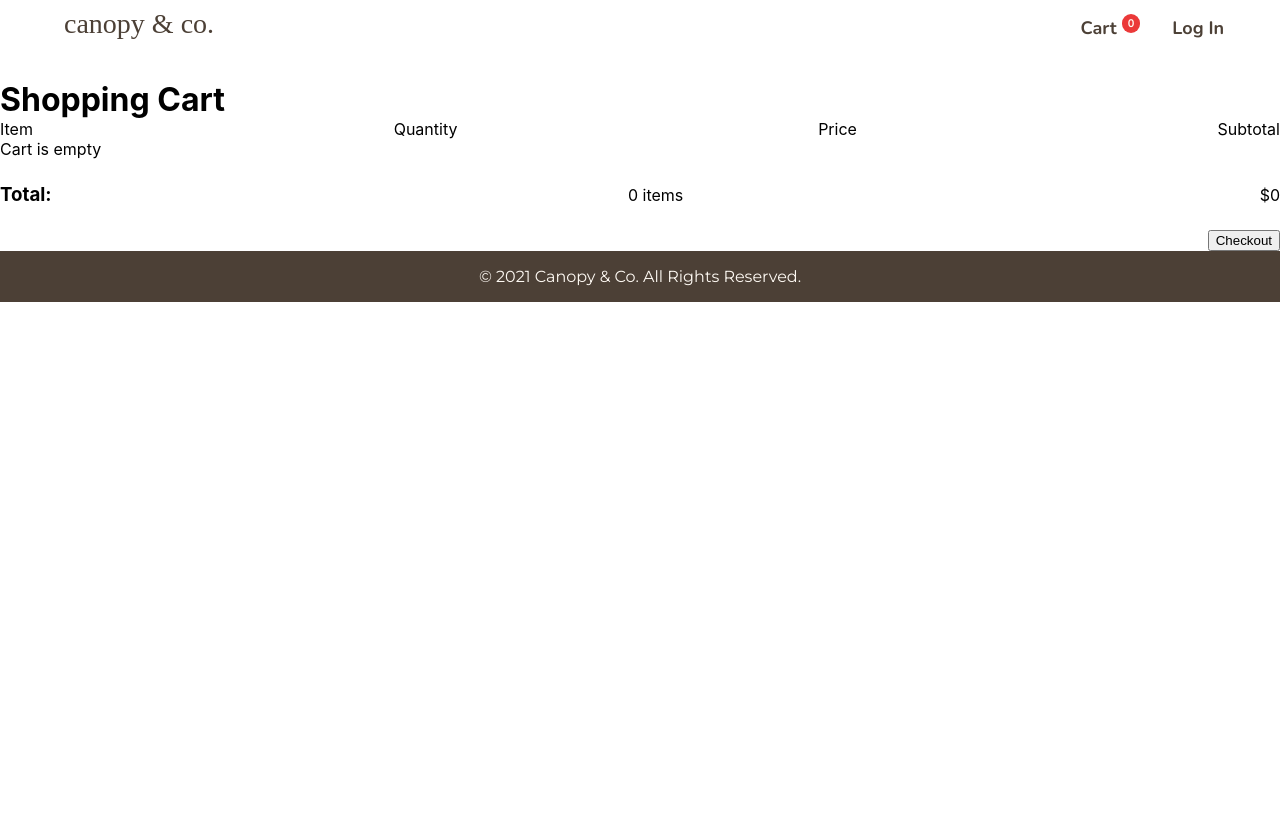
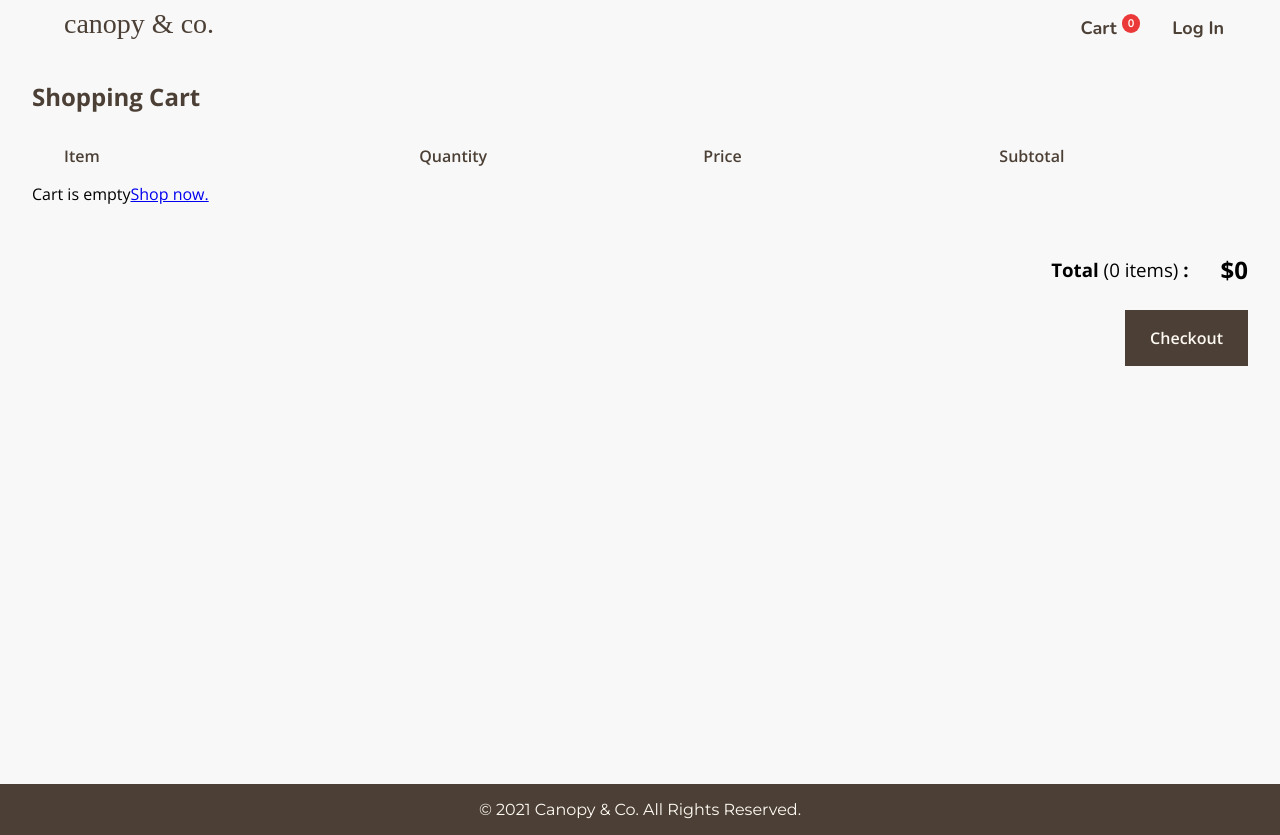
Before and after one commit to nadyamadeline/eCommerce-FullApp, a React (Create React App) app in the folder eCommerce-FE/: page /cart in a window 1280 px wide. Before the commit the page ends 800 px from the top, so only its background shows below. Built offline with nearby package versions, Linux system fonts and the light colour scheme; a web font is replaced by a local one.

Commit message:
styling cart page

```diff
--- a/eCommerce-FE/src/pages/Cart/Cart.js
+++ b/eCommerce-FE/src/pages/Cart/Cart.js
@@ -3,6 +3,7 @@ import { useHistory } from "react-router-dom";
 import { useDispatch, useSelector } from "react-redux";
 import { addToCart, removeFromCart } from "../../redux/action/cartAction";
 import "./Cart.scss";
+import { Link } from "react-router-dom";
 
 function Cart() {
   const dispatch = useDispatch();
@@ -20,32 +21,35 @@ function Cart() {
 
   return (
     <div className="cart">
-      <h1>Shopping Cart</h1>
+      <h1 style={{ marginBottom: "2rem" }}>Shopping Cart</h1>
       <div className="cart-header">
-        <p>Item</p>
-        <p>Quantity</p>
-        <p>Price</p>
+        <p style={{ width: "30%" }}>Item</p>
+        <p style={{ width: "24%" }}>Quantity</p>
+        <p style={{ width: "25%" }}>Price</p>
         <p>Subtotal</p>
       </div>
+
       {cart.length === 0 ? (
-        <p>Cart is empty</p>
+        <p>
+          Cart is empty
+          <Link to="/">
+            <span>Shop now.</span>
+          </Link>
+        </p>
       ) : (
         cart.map((item, index) => (
           <div key={index} className="cart-items">
-            <div className="cart-image">
-              <img
-                src={item.image}
-                alt={item.name}
-                style={{ width: "250px", height: "250px" }}
-              />
-              <p>{item.name}</p>
+            <div className="cart-image" style={{ width: "30%" }}>
+              <img src={item.image} alt={item.name} />
+              <p style={{ marginLeft: "2rem" }}>{item.name}</p>
             </div>
-            <div className="cart-item-qty">
+            <div className="cart-set-qty" style={{ width: "25%" }}>
               <button
                 onClick={() =>
                   dispatch(addToCart(item.product, Number(item.qty) - 1))
                 }
                 disabled={item.qty <= 1}
+                style={{ marginRight: "1rem" }}
               >
                 -
               </button>
@@ -55,24 +59,40 @@ function Cart() {
                   dispatch(addToCart(item.product, Number(item.qty) + 1))
                 }
                 disabled={item.qty >= item.countInStock}
+                style={{ marginLeft: "1rem" }}
               >
                 +
               </button>
             </div>
-            <div>${item.price}</div>
-            <div>${item.price * item.qty}</div>
+            <div style={{ width: "25%", fontWeight: "600", fontSize: "18px" }}>
+              ${item.price}
+            </div>
+            <div style={{ width: "14%", fontWeight: "600", fontSize: "18px" }}>
+              ${item.price * item.qty}
+            </div>
             <div>
-              <button onClick={() => handleDeleteItem(item.product)}>
-                Delete
+              <button
+                onClick={() => handleDeleteItem(item.product)}
+                className="delete-btn"
+              >
+                Remove
               </button>
             </div>
           </div>
         ))
       )}
       <div className="cart-total">
-        <h3>Total:</h3>
-        <p>{cart.reduce((a, c) => a + c.qty, 0)} items</p>
-        <p>${cart.reduce((a, c) => a + c.price * c.qty, 0)}</p>
+        <h3>
+          Total{" "}
+          <span style={{ fontWeight: 400 }}>
+            ({cart.reduce((a, c) => a + c.qty, 0)} items)
+          </span>{" "}
+          :
+        </h3>
+        {/* <p>{cart.reduce((a, c) => a + c.qty, 0)} items</p> */}
+        <p className="grand-total">
+          ${cart.reduce((a, c) => a + c.price * c.qty, 0)}
+        </p>
       </div>
       <div className="cart-checkout">
         <button onClick={handleCheckOut}>Checkout</button>
--- a/eCommerce-FE/src/pages/Cart/Cart.scss
+++ b/eCommerce-FE/src/pages/Cart/Cart.scss
@@ -1,27 +1,113 @@
+$black: #404142;
+$darkbrown: #4c4036;
+$lightbrown: #77706a;
+$grey: #d8d7d4;
+$beige: #e3d6cb;
+$cream: #fef9f3;
+$success: #20a020;
+$successBkgr: #eeffe0;
+$danger: #a02020;
+$dangerBkgr: #ffe0e0;
+$info: #2020a0;
+$infoBkgr: #e0e0ff;
+
 .cart {
   padding-top: 5rem;
+  background-color: #f8f8f8;
+  min-height: calc(94vh - 5rem);
+  padding: 5rem 2rem 2rem 2rem;
+  font-family: "Open Sans";
+  h1 {
+    color: $darkbrown;
+    font-size: 24px;
+  }
+}
+.cart-header {
+  display: flex;
+  margin-bottom: 1rem;
+  margin-left: 2rem;
+  p {
+    font-weight: 600;
+    color: $darkbrown;
+  }
 }
 .cart-items {
   display: flex;
-  justify-content: space-between;
   align-items: center;
-  //   width: 70%;
+  margin-bottom: 1rem;
+  background-color: #ffffff;
+  border-radius: 3px;
+  padding: 1rem;
+  .cart-image {
+    display: flex;
+    img {
+      width: 125px;
+      height: 125px;
+    }
+
+    p {
+      margin-top: 1rem;
+      font-weight: 600;
+      color: $darkbrown;
+    }
+  }
+  .cart-item-qty {
+    display: flex;
+    align-items: center;
+  }
 }
-.cart-header {
-  display: flex;
-  justify-content: space-between;
-}
-.cart-item-qty {
-  display: flex;
-  align-items: center;
-}
+
 .cart-total {
   display: flex;
   align-items: center;
-  justify-content: space-between;
-  margin: 1.5rem 0;
+  justify-content: flex-end;
+  margin-top: 3rem;
+
+  .grand-total {
+    font-size: 24px;
+    font-weight: 700;
+    margin-left: 2rem;
+  }
 }
 .cart-checkout {
   display: flex;
   justify-content: flex-end;
+  button {
+    margin-top: 1.5rem;
+    font-weight: 600;
+    padding: 1rem 1.5rem;
+    font-size: 1rem;
+    font-family: "Open Sans";
+    background-color: $darkbrown;
+    color: $cream;
+
+    border: 1px solid $darkbrown;
+    cursor: pointer;
+    transition-timing-function: ease-in;
+    transition: all 0.5s;
+
+    &:hover {
+      background-color: $cream;
+      color: $darkbrown;
+    }
+  }
 }
+
+.delete-btn {
+  background-color: transparent;
+  color: #adacac;
+  font-size: 1rem;
+
+  border: none;
+  cursor: pointer;
+  font-family: "Open Sans";
+  font-weight: 600;
+  &:hover {
+    transition-timing-function: ease-in;
+    transition: all 0.5s;
+    color: $black;
+  }
+  &:focus {
+    outline: 0;
+  }
+}
--- a/eCommerce-FE/src/pages/Login/Login.js
+++ b/eCommerce-FE/src/pages/Login/Login.js
@@ -11,6 +11,7 @@ function Login() {
   const location = useLocation();
   const redirect = location.search ? location.search.split("=")[1] : "/";
   const userInfo = useSelector((state) => state.login.user);
+  const errorMsg = useSelector((state) => state.login.error);
 
   const dispatch = useDispatch();
 
@@ -55,15 +56,23 @@ function Login() {
             />
           </div>
         </div>
+        <br />
+        {errorMsg ? (
+          <div className="danger-bg">
+            <p className="col-danger">{errorMsg}</p>
+          </div>
+        ) : (
+          ""
+        )}
         <div>
-          <button type="submit" style={{ marginTop: "2rem" }}>
+          <button type="submit" style={{ marginTop: "1rem" }}>
             Log In
           </button>
         </div>
-        <div style={{ marginTop: "1rem" }}>
+        <div style={{ marginTop: "1rem" }} className="login-register">
           <p style={{ fontFamily: "Montserrat" }}>
             New to Canopy &amp; Co?{" "}
-            <Link to="/register">
+            <Link to="/register" style={{ textDecoration: "none" }}>
               <span>Sign Up</span>
             </Link>
           </p>
--- a/eCommerce-FE/src/pages/Login/Login.scss
+++ b/eCommerce-FE/src/pages/Login/Login.scss
@@ -21,24 +21,25 @@ $infoBkgr: #e0e0ff;
 
   form {
     border: 1px solid #f8f8f8;
-    height: 450px;
+    height: 400px;
     padding: 2rem;
     border-radius: 10px;
-    background-color: $beige;
+    background-color: $darkbrown;
   }
   h1 {
     margin-bottom: 1.5rem;
-    color: $darkbrown;
+    color: $cream;
     font-size: 24px;
   }
   input {
     font-size: 1rem;
+    font-family: "Nunito";
     width: 450px;
     height: 1.5rem;
     padding: 0.25rem;
     background-color: transparent;
-    border: 1px solid $darkbrown;
-    color: $black;
+    border: 1px solid $lightbrown;
+    color: $cream;
     border-radius: 3px;
     &:focus {
       outline: none;
@@ -47,14 +48,15 @@ $infoBkgr: #e0e0ff;
 
   label {
     line-height: 2rem;
+    color: $cream;
   }
 
   button {
     font-size: 16px;
     font-weight: 600;
     font-family: "Open Sans";
-    background-color: $cream;
-    color: $darkbrown;
+    background-color: $lightbrown;
+    color: $cream;
     border: 1px solid $lightbrown;
     padding: 0.75rem 2rem;
     transition-timing-function: ease-in;
@@ -66,11 +68,25 @@ $infoBkgr: #e0e0ff;
       transition-timing-function: ease-in;
       transition: all 0.5s;
 
-      background-color: $darkbrown;
-      color: $cream;
+      background-color: $cream;
+      color: $darkbrown;
     }
     &:focus {
       outline: 0;
     }
   }
 }
+
+.login-register {
+  margin-top: 1rem;
+  p {
+    color: $grey;
+  }
+  span {
+    color: $beige;
+    font-weight: 600;
+    &:hover {
+      color: $cream;
+    }
+  }
+}
--- a/eCommerce-FE/src/pages/Product/Product.scss
+++ b/eCommerce-FE/src/pages/Product/Product.scss
@@ -79,6 +79,11 @@ $infoBkgr: #e0e0ff;
 .col-danger {
   color: $danger;
 }
+.danger-bg {
+  background-color: $dangerBkgr;
+  padding: 0.5rem 1rem;
+  border-radius: 3px;
+}
 
 .cart-set-qty {
   button {
@@ -104,7 +109,7 @@ $infoBkgr: #e0e0ff;
     &:disabled {
       background-color: #e9e9e9;
       color: $black;
-      border: none;
+      border: 1px solid #e9e9e9;
     }
   }
   p {
```
